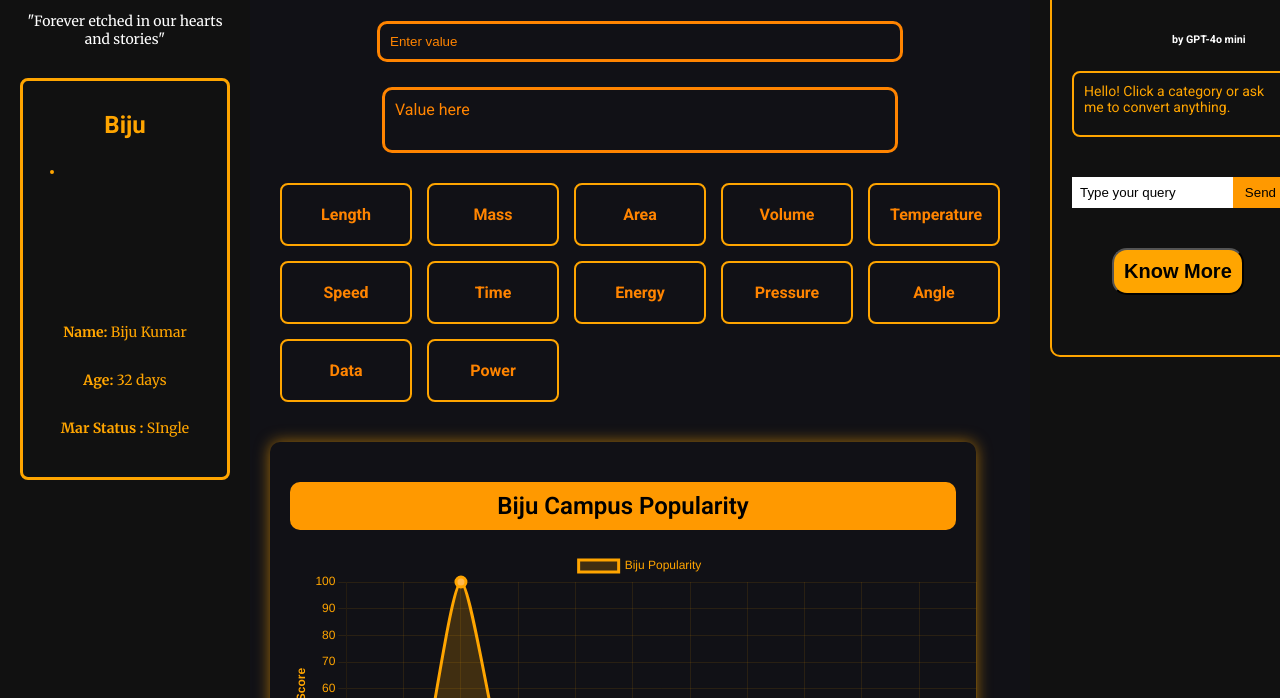
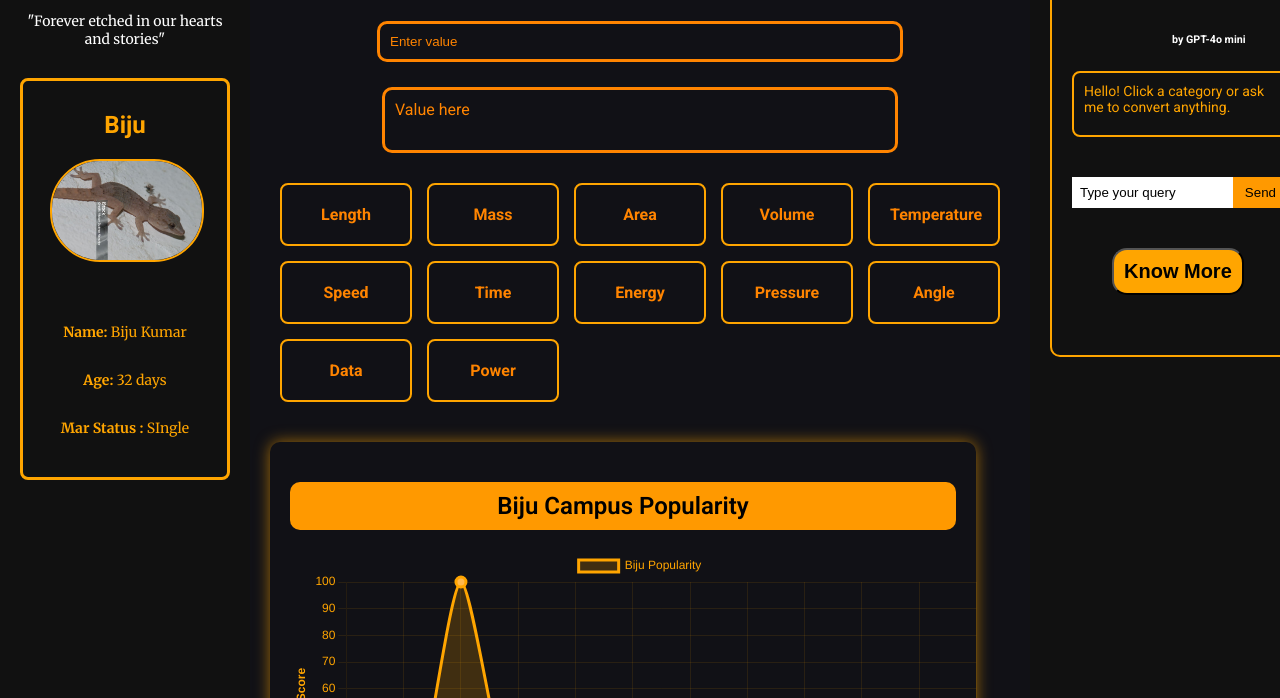
Before and after one commit to AK-krishna01/useless_project_temp, a plain HTML site: page docs/index.html in a window 1280 px wide. Shown: the part 102-800 px from the top of the page. Drawn offline with nearby package versions, Linux system fonts and the light colour scheme.

Commit message:
Finished

```diff
--- a/docs/index.html
+++ b/docs/index.html
@@ -20,7 +20,7 @@
         <div class="profile">
             <h2>Biju</h2>
             <div class="biju-profile">
-                <img src="../frontend/img/palli_biju.jpg" alt="">
+                <img src="../docs/img/palli_biju.jpg" alt="">
             </div>
             <div class="biju-data">
                 <p><strong>Name:</strong> Biju Kumar</p>
```
